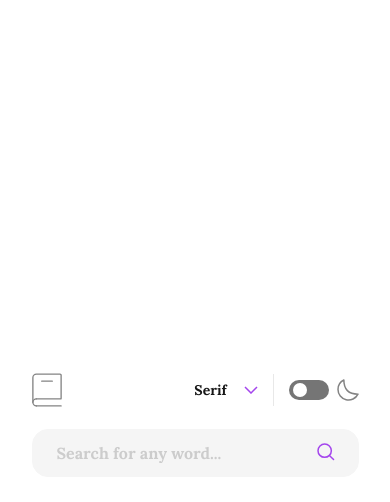
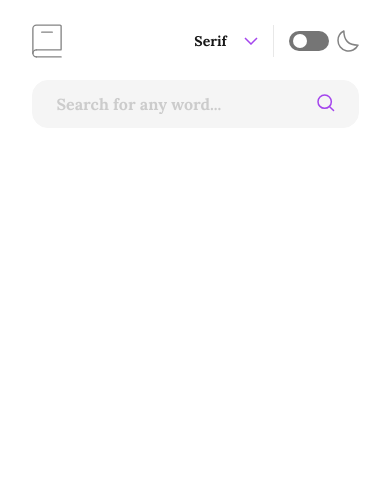
Before and after one commit to YokoMentor/dictionary-app, a Next.js app: page / in a window 390 px wide. Shown: the top 502 px of the page. Built offline with nearby package versions, Linux system fonts and the light colour scheme.

Commit message:
Positioned container at the top

```diff
--- a/app/page.tsx
+++ b/app/page.tsx
@@ -38,9 +38,9 @@ export default function Page() {
   }
 
   return (
-    <div className='flex flex-col min-h-screen justify-center items-center'>
+    <div className='flex flex-col justify-center items-center'>
       <div className='flex flex-col justify-center items-center text-center w-[327px] md:w-[736px]'>
-        <div className='flex justify-between items-center text-center w-full mt-2 md:mt-14'>
+        <div className='flex justify-between items-center text-center w-full mt-6 md:mt-14'>
           <div className={`${styles.logo} w-[30px] h-[34px] md:w-[34px] md:h-[38px] bg-no-repeat bg-center bg-contain`}></div>
           <div className='flex flex-row items-center justify-center'>
             <button className={`${styles.icon_arrow} w-[98px] h-[24px] bg-no-repeat bg-right text-[14px] md:text-[18px] font-bold pl-1 md:pr-1`}>Serif</button>
```
